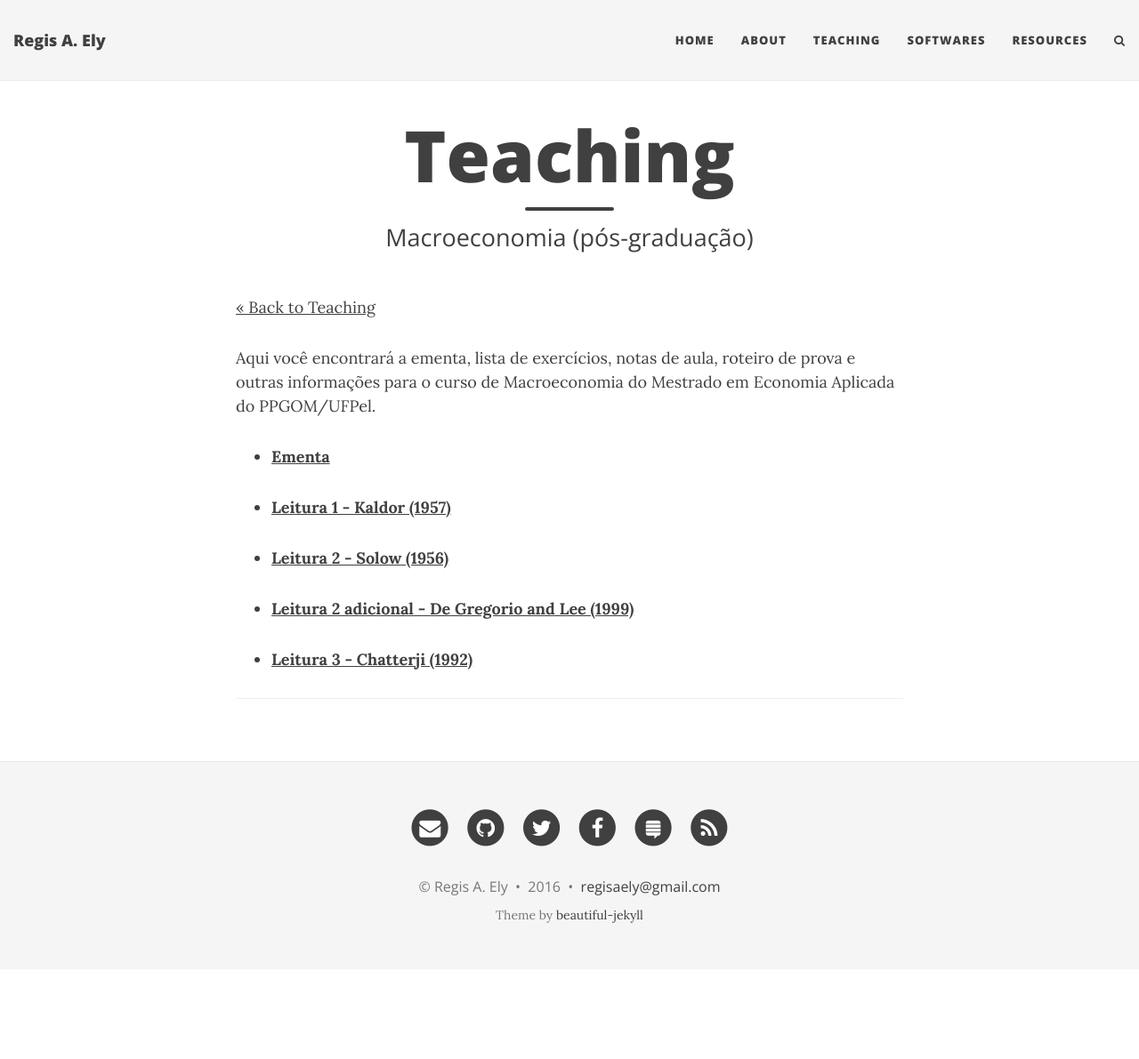
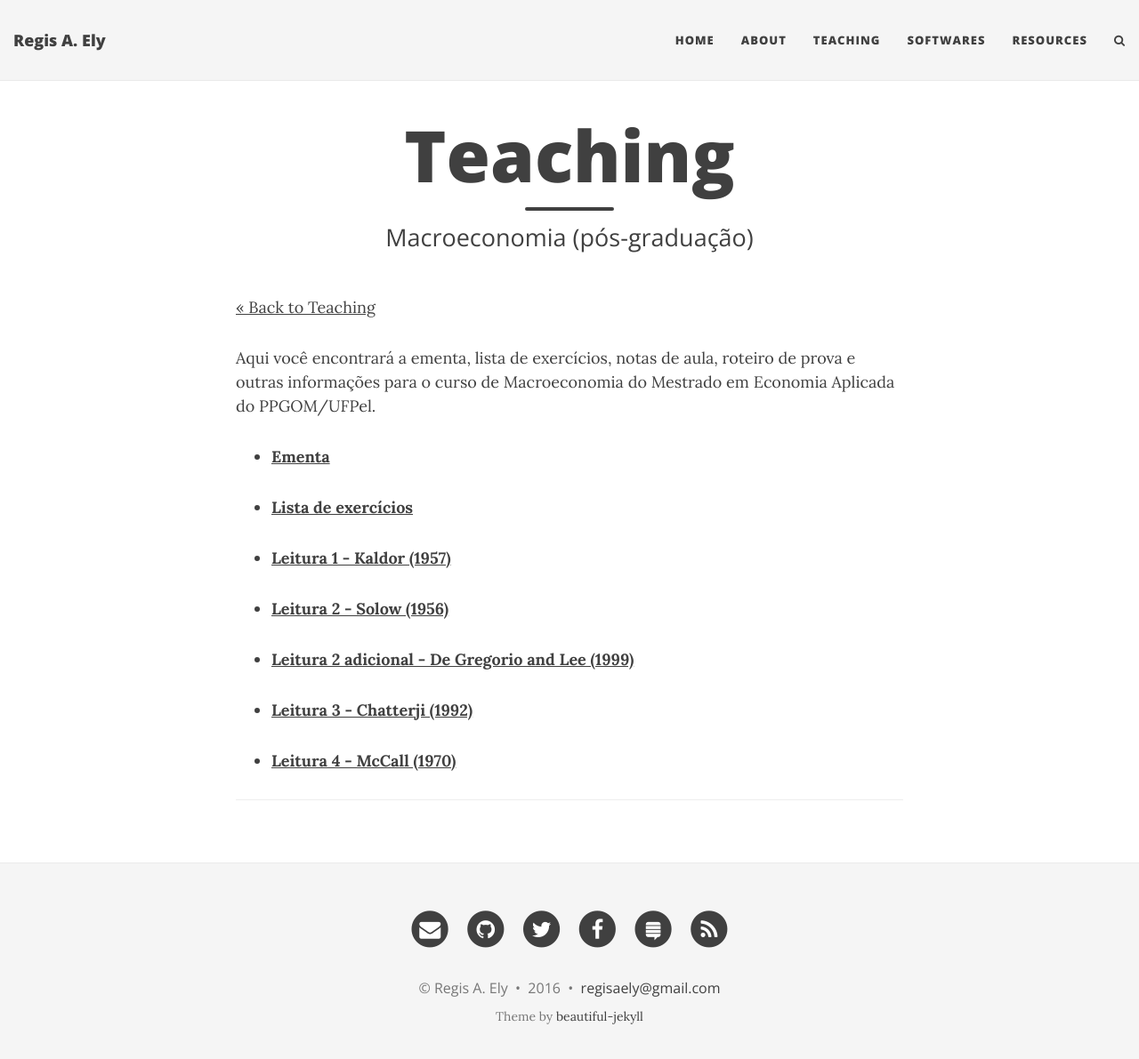
Before and after one commit to regisely/regisely.github.io, a Jekyll site: the page built from macro.md, in a window 1280 px wide and 1204 px high. Shown: the top 1191 px of the window at 89% size. Built offline with Jekyll 4.4.1, drawn with Linux system fonts in a browser that asks for light colours; nearby versions of some CDN libraries.

Commit message:
macro updates

```diff
--- a/macro.md
+++ b/macro.md
@@ -10,6 +10,8 @@ Aqui você encontrará a ementa, lista de exercícios, notas de aula, roteiro de
 
 - **[Ementa](/files/macro-ementa.pdf)**
 
+- **[Lista de exercícios](/files/macro-exs.pdf)**
+
 - **[Leitura 1 - Kaldor (1957)](/files/Kaldor_1957.pdf)**
 
 - **[Leitura 2 - Solow (1956)](/files/Solow1956.pdf)**
@@ -18,4 +20,6 @@ Aqui você encontrará a ementa, lista de exercícios, notas de aula, roteiro de
 
 - **[Leitura 3 - Chatterji (1992)](/files/convergence.pdf)**
 
+- **[Leitura 4 - McCall (1970)](/files/jobsearch.pdf)**
+
 ---
```
Also changed, not shown: 2 other files.
